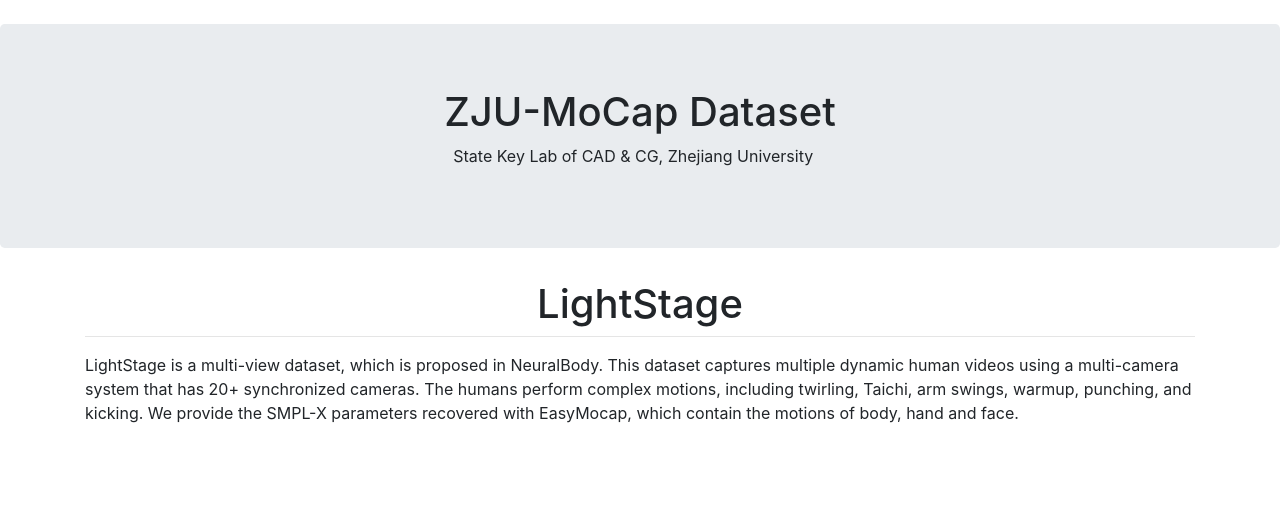
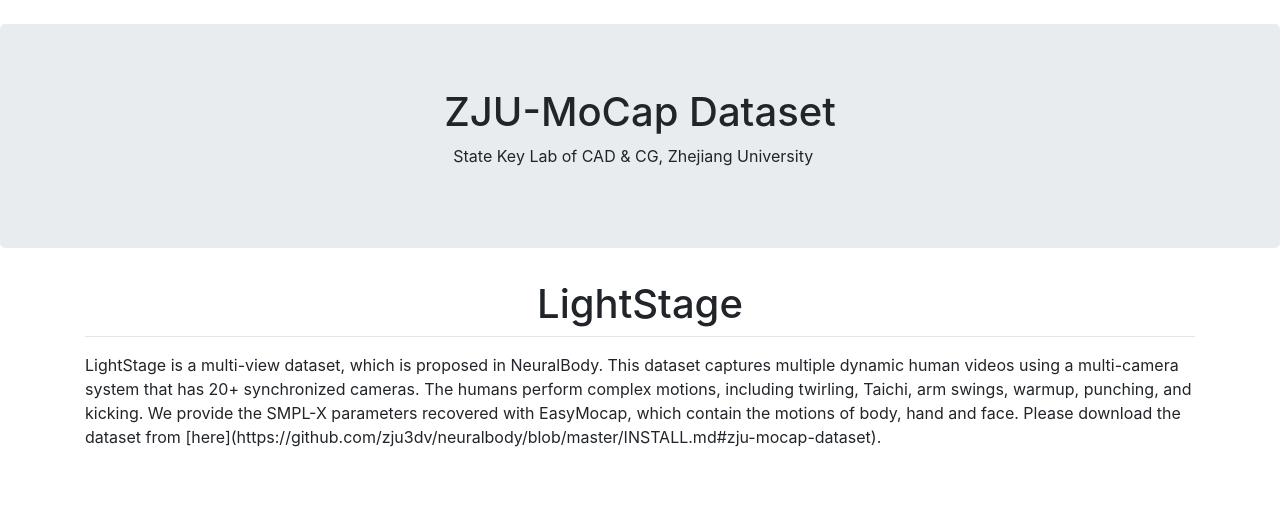
Before and after one commit to chingswy/Dataset-Demo, a plain HTML site: page index.html in a window 1280 px wide. Shown: the top 520 px of the page. Drawn offline with nearby package versions, Linux system fonts and the light colour scheme.

Commit message:
Update index.html

```diff
--- a/index.html
+++ b/index.html
@@ -60,7 +60,9 @@
                 <div class="col-12 text-center">
                     <h1>LightStage</h1>
                     <hr style="margin-top:0px">
-                    <p class="text-left">LightStage is a multi-view dataset, which is proposed in NeuralBody. This dataset captures multiple dynamic human videos using a multi-camera system that has 20+ synchronized cameras. The humans perform complex motions, including twirling, Taichi, arm swings, warmup, punching, and kicking. We provide the SMPL-X parameters recovered with EasyMocap, which contain the motions of body, hand and face.</p>
+                    <p class="text-left">LightStage is a multi-view dataset, which is proposed in NeuralBody. This dataset captures multiple dynamic human videos using a multi-camera system that has 20+ synchronized cameras. The humans perform complex motions, including twirling, Taichi, arm swings, warmup, punching, and kicking. We provide the SMPL-X parameters recovered with EasyMocap, which contain the motions of body, hand and face.
+Please download the dataset from [here](https://github.com/zju3dv/neuralbody/blob/master/INSTALL.md#zju-mocap-dataset).
+</p>
                 </div>
             </div>
         </div>
```
